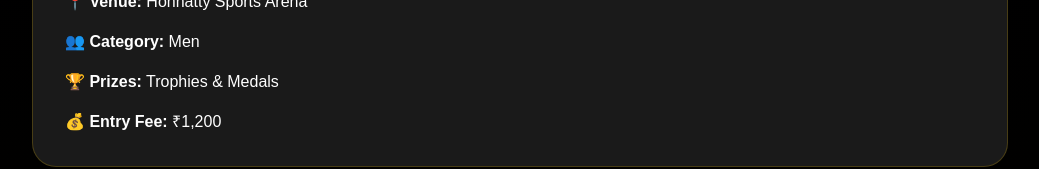
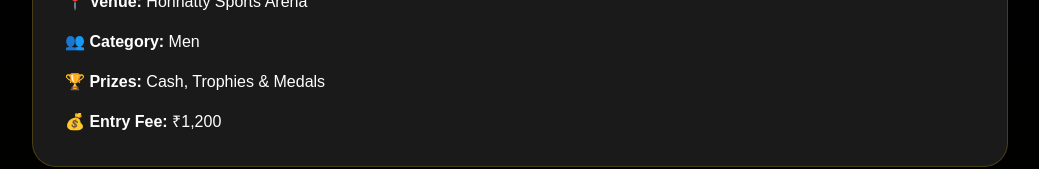
Before and after one commit to honnattysportsclub/honnatty-sports-club, a Next.js app: page /tournament-details in a window 1280 px wide. Shown: the part 371-540 px from the top of the page, without its empty margins (120-1159 px from the left). Built offline with nearby package versions, Linux system fonts and the light colour scheme; no server answers; the database is empty.

Commit message:
Added cash in prizes

```diff
--- a/src/app/tournament-details/page.tsx
+++ b/src/app/tournament-details/page.tsx
@@ -243,7 +243,7 @@ if (registrationComplete) {
       <p>👥 <strong>Category:</strong> Men </p>
 
 
-      <p>🏆 <strong>Prizes:</strong> Trophies & Medals</p>
+      <p>🏆 <strong>Prizes:</strong> Cash, Trophies & Medals</p>
 
       <p>💰 <strong>Entry Fee:</strong> ₹1,200</p>
 
```
